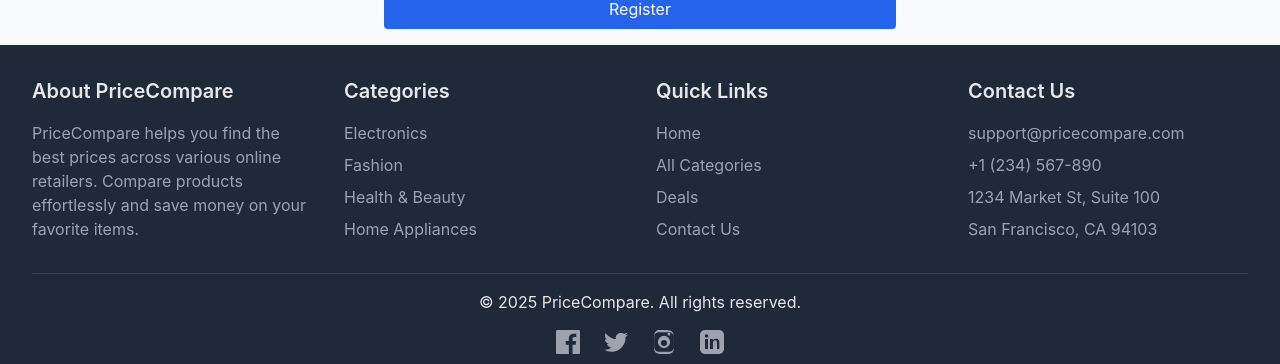
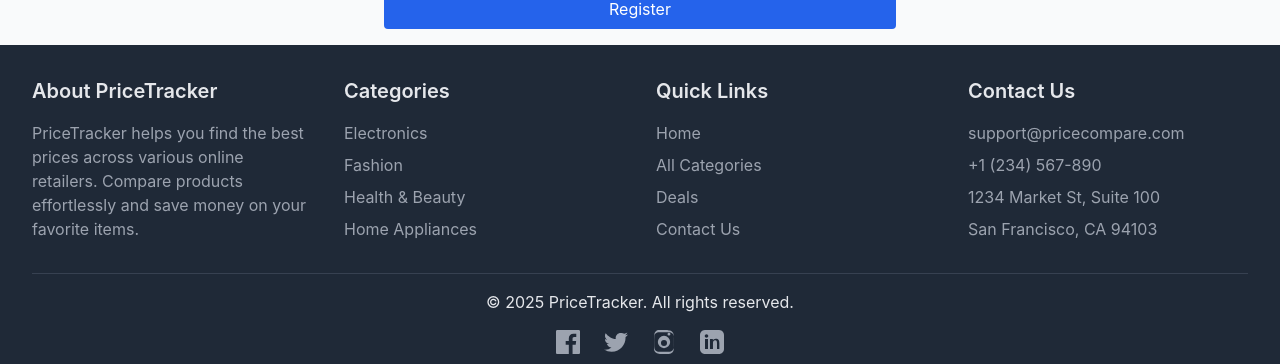
Before and after one commit to Mohamed-khaled0/price-comparison, a React (Create React App) app: page /register in a window 1280 px wide. Shown: the part 431-795 px from the top of the page. Built offline with nearby package versions, Linux system fonts and the light colour scheme.

Commit message:
Build version

```diff
--- a/src/components/Footer.js
+++ b/src/components/Footer.js
@@ -14,9 +14,9 @@ const Footer = () => {
 
           {/* About Us Section */}
           <div>
-            <h3 className="text-xl font-semibold mb-4">About PriceCompare</h3>
+            <h3 className="text-xl font-semibold mb-4">About PriceTracker</h3>
             <p className="text-gray-400">
-              PriceCompare helps you find the best prices across various online retailers. Compare products effortlessly and save money on your favorite items.
+              PriceTracker helps you find the best prices across various online retailers. Compare products effortlessly and save money on your favorite items.
             </p>
           </div>
 
@@ -87,7 +87,7 @@ const Footer = () => {
 
         {/* Divider */}
         <div className="border-t border-gray-700 mt-8 pt-4 text-center">
-          &copy; {new Date().getFullYear()} PriceCompare. All rights reserved.
+          &copy; {new Date().getFullYear()} PriceTracker. All rights reserved.
         </div>
 
         {/* Social Media Links */}
```
